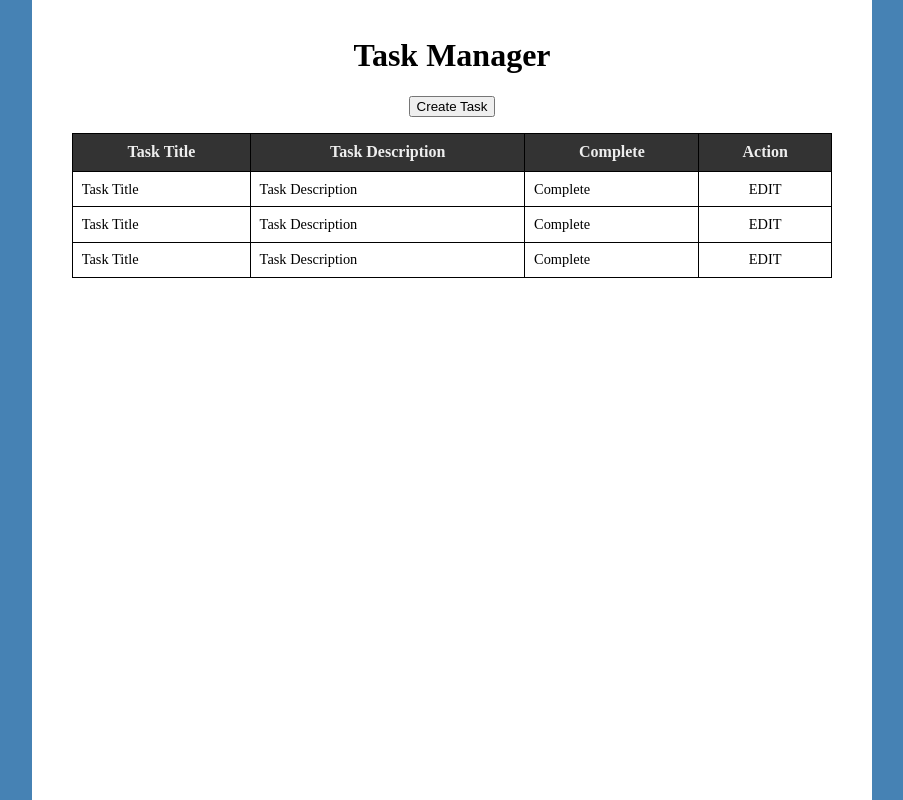
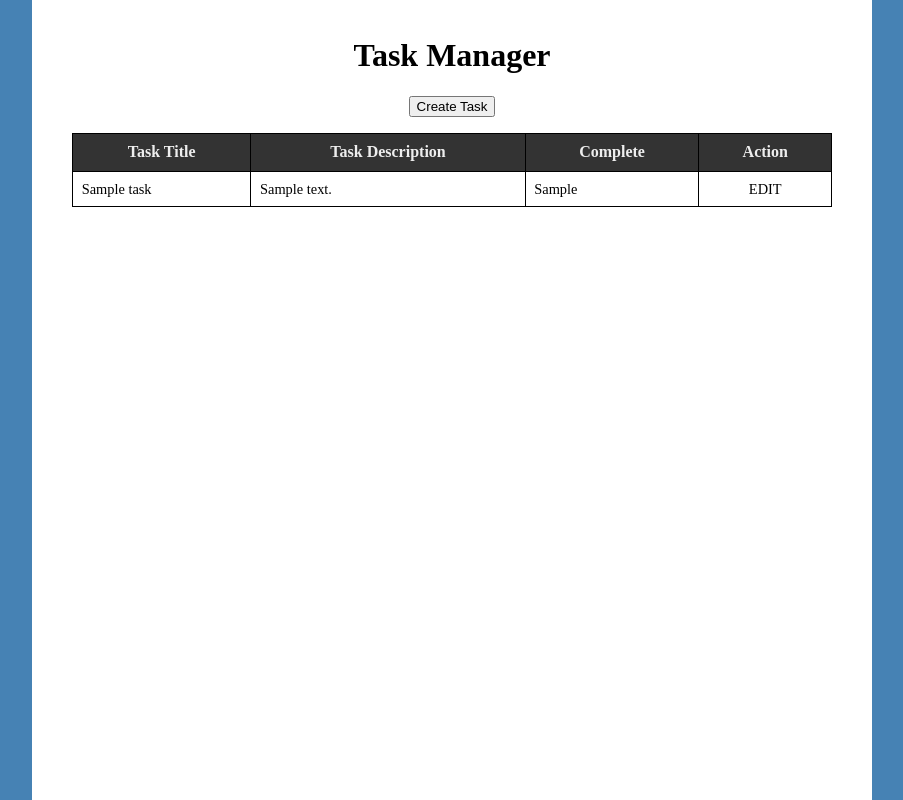
Before and after one commit to trongate/task_manager, a PHP site: page / in a window 1280 px wide. Shown: the whole page, without its empty margins (188-1091 px from the left). Run offline with PHP 8.4, Linux system fonts and the light colour scheme; tables that the repository leaves empty or names only in its code hold one stand-in row (values such as "Sample post").

Commit message:
end of display tasks on table lesson

```diff
--- /dev/null
+++ b/database.php
@@ -0,0 +1,48 @@
+<?php
+/**
+ * Database Connection & Query Helper
+ *
+ * Sets up a connection to the MySQL database and provides a basic wrapper
+ * function to execute SQL queries.
+ */
+
+// =========================================================================
+// 1. DATABASE CONFIGURATION
+// =========================================================================
+// Default XAMPP MySQL credentials (change these for a live production server)
+$db_host = 'localhost'; // Database host server
+$db_user = 'root';      // Database username
+$db_pass = '';          // Database password (default is empty for XAMPP)
+$db_name = 'task_manager'; // The specific database to target
+
+// =========================================================================
+// 2. CONNECT TO THE DATABASE
+// =========================================================================
+// Attempt to establish a connection to the MySQL server
+$conn = mysqli_connect($db_host, $db_user, $db_pass, $db_name);
+
+// Check if the connection attempt failed
+if (!$conn) {
+    // Stop script execution immediately and display the connection error details
+    die('Database connection failed: ' . mysqli_connect_error());
+}
+
+// =========================================================================
+// 3. HELPER FUNCTION
+// =========================================================================
+ // Executes an SQL query using the database connection.
+function run_query($sql) {
+    // Import the $conn variable from the global scope so it can be accessed locally
+    global $conn;
+
+    // Execute the query using the global database connection link
+    $result = mysqli_query($conn, $sql);
+
+    // If the query failed to execute, terminate the script and output the MySQL error
+    if (!$result) {
+        die('Query failed: ' . mysqli_error($conn));
+    }
+
+    // Return the query result
+    return $result;
+}
--- a/index.php
+++ b/index.php
@@ -1,3 +1,13 @@
+<?php
+include('database.php');
+
+// Fetch data from tasks table.
+$sql = 'SELECT * FROM tasks';
+$result = run_query($sql);
+
+// Convert $result into an array of $rows
+$rows = mysqli_fetch_all($result, MYSQLI_ASSOC);
+?>
 <!DOCTYPE html>
 <html lang="en">
 <head>
@@ -21,24 +31,17 @@
                 </tr>
             </thead>
             <tbody>
+                <?php
+                foreach($rows as $row) {
+                ?>
                 <tr>
-                    <td>Task Title</td>
-                    <td>Task Description</td>
-                    <td>Complete</td>
+                    <td><?= $row['task_title'] ?></td>
+                    <td><?= $row['task_description'] ?></td>
+                    <td><?= $row['complete'] ?></td>
                     <td class="text-center">EDIT</td>
-                </tr>
-                <tr>
-                    <td>Task Title</td>
-                    <td>Task Description</td>
-                    <td>Complete</td>
-                    <td class="text-center">EDIT</td>
-                </tr>
-                <tr>
-                    <td>Task Title</td>
-                    <td>Task Description</td>
-                    <td>Complete</td>
-                    <td class="text-center">EDIT</td>
-                </tr>
+                </tr><?php
+                }
+                ?>
             </tbody>
         </table>
 
```
